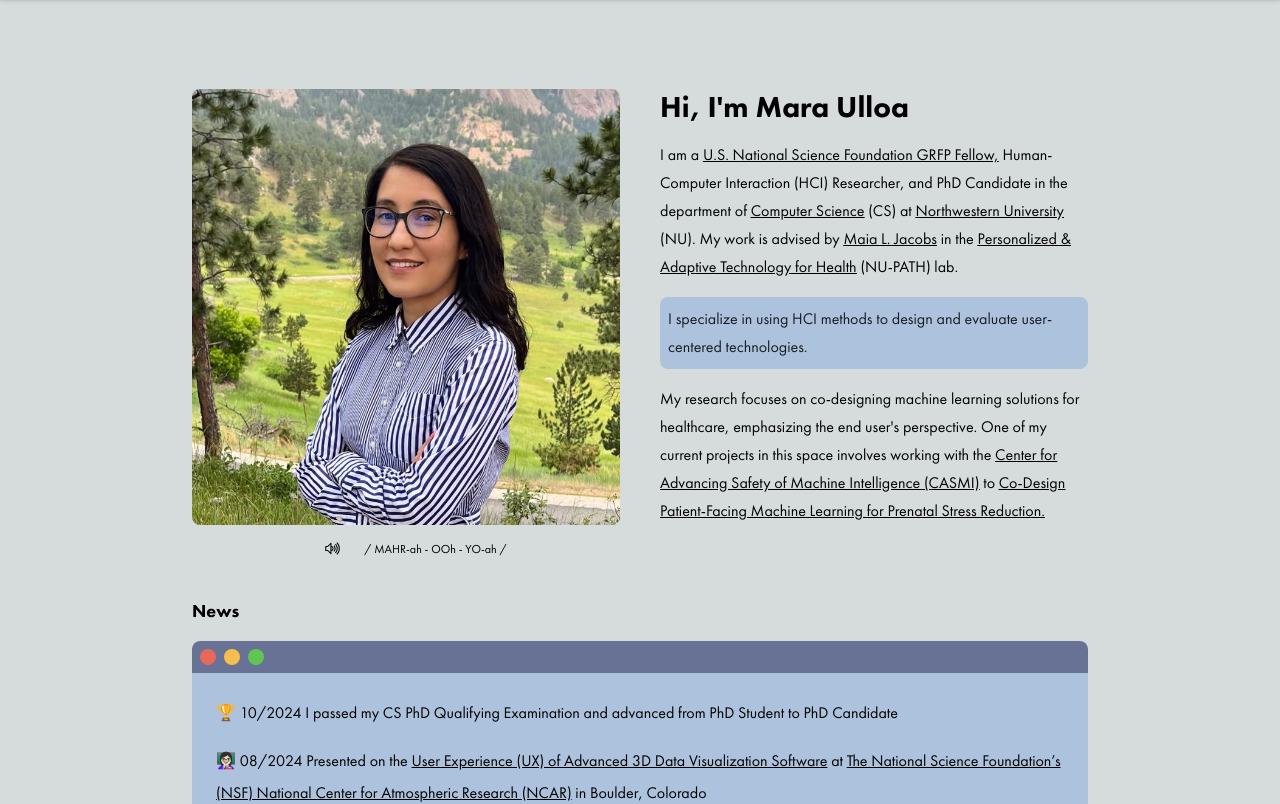
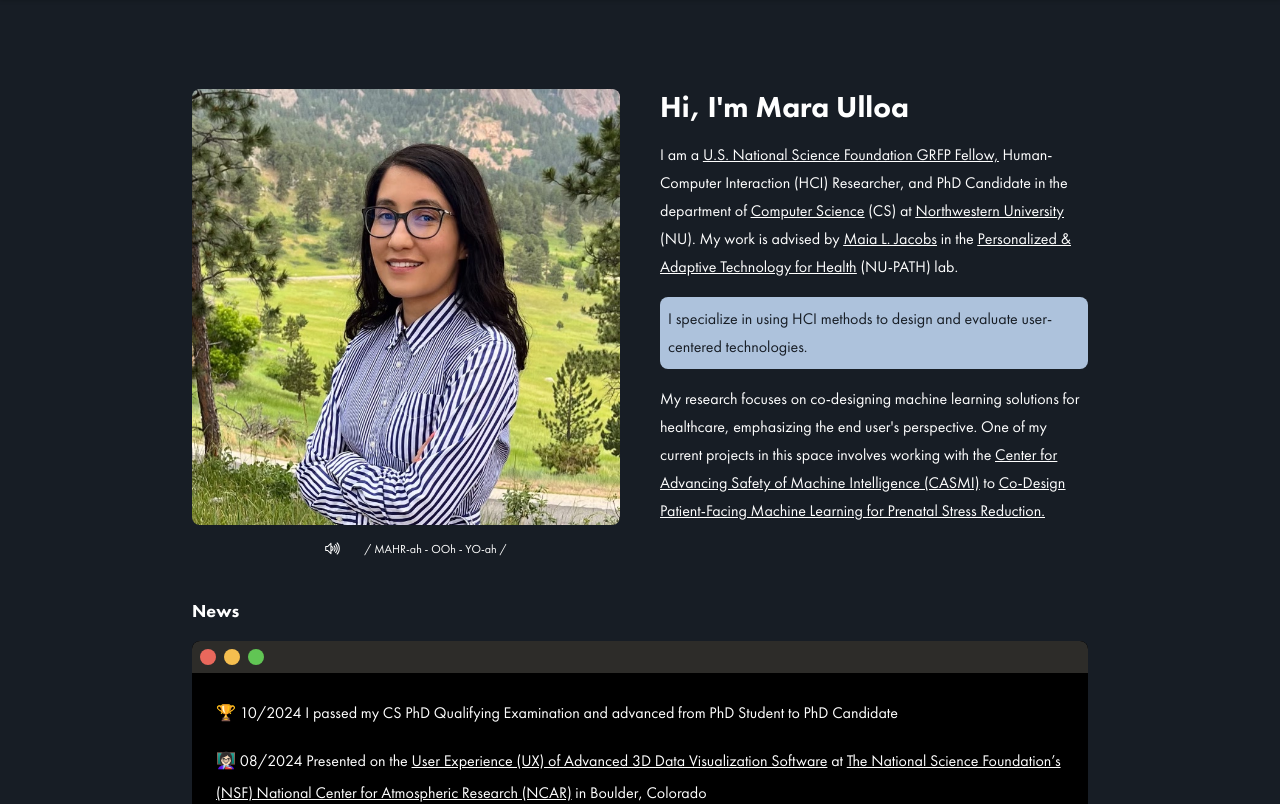
Before and after one commit to eulloa/mara-research-site, a Next.js app: page / in a window 1280 px wide. Shown: the top 804 px of the page. Built offline with nearby package versions, Linux system fonts and the light colour scheme.

Commit message:
feat: dark mode default

```diff
--- a/src/app/components/themeSwitcher.tsx
+++ b/src/app/components/themeSwitcher.tsx
@@ -1,37 +1,26 @@
 "use client";
 
-import { useEffect, useState } from "react";
-import {
-  getThemeFromStorage,
-  setStorageItem,
-  setThemeFromStorage,
-} from "@/helpers";
+import { useState } from "react";
 import { ThemeOptions } from "@/enums";
 
 export const ThemeSwitcher = () => {
-  const [iconClass, setIconClass] = useState<string>(
-    getThemeFromStorage() === ThemeOptions.LIGHT ? "fa-moon" : "fa-sun"
-  );
-
-  useEffect(() => {
-    setThemeFromStorage();
-  }, []);
+  const [theme, setTheme] = useState<string>(ThemeOptions.DARK);
+  const [icon, setIcon] = useState<string>("fa-sun");
 
   const updateTheme = () => {
-    const theme = getThemeFromStorage();
-
-    setStorageItem(
-      "theme",
-      theme === ThemeOptions.LIGHT ? ThemeOptions.DARK : ThemeOptions.LIGHT
+    setTheme((prevTheme) =>
+      prevTheme === ThemeOptions.DARK ? ThemeOptions.LIGHT : ThemeOptions.DARK
     );
 
-    setThemeFromStorage();
-    setIconClass(theme === ThemeOptions.LIGHT ? "fa-sun" : "fa-moon");
+    setIcon(theme === ThemeOptions.LIGHT ? "fa-sun" : "fa-moon");
+
+    document.documentElement.classList.toggle("dark");
+    document.documentElement.classList.toggle("light");
   };
 
   return (
     <button onClick={updateTheme}>
-      <i className={`fas ${iconClass}`}></i>
+      <i className={`fas ${icon}`}></i>
     </button>
   );
 };
--- a/src/app/helpers/index.ts
+++ /dev/null
@@ -1 +0,0 @@
-export * from "./storage";
--- a/src/app/helpers/storage.ts
+++ /dev/null
@@ -1,28 +0,0 @@
-import { ThemeOptions } from "@/enums";
-
- export const setStorageItem = (item: string, value: string): void => {
-   if (typeof window !== "undefined") {
-     window.localStorage.setItem(item, value);
-   }
- };
-
- export const setThemeFromStorage = (): void => {
-   if (localStorage.theme === "dark" || (!("theme" in localStorage) && window.matchMedia("(prefers-color-scheme: dark)").matches)) {
-      document.documentElement.classList.add("dark");
-      setStorageItem("theme", ThemeOptions.DARK);
-    } else {
-      document.documentElement.classList.remove("dark");
-      setStorageItem("theme", ThemeOptions.LIGHT);
-    }
- }
-
-
- export const getThemeFromStorage = (): string => {
-  let theme;
-
-  if (typeof window !== "undefined") {
-    theme = window.localStorage.getItem("theme");
-  }
-
-  return theme ?? "light";
- }
--- a/src/app/layout.tsx
+++ b/src/app/layout.tsx
@@ -47,7 +47,7 @@ export default function RootLayout({
   children: React.ReactNode;
 }>) {
   return (
-    <html lang="en">
+    <html className="dark" lang="en">
       <head>
         <link
           rel="stylesheet"
```
